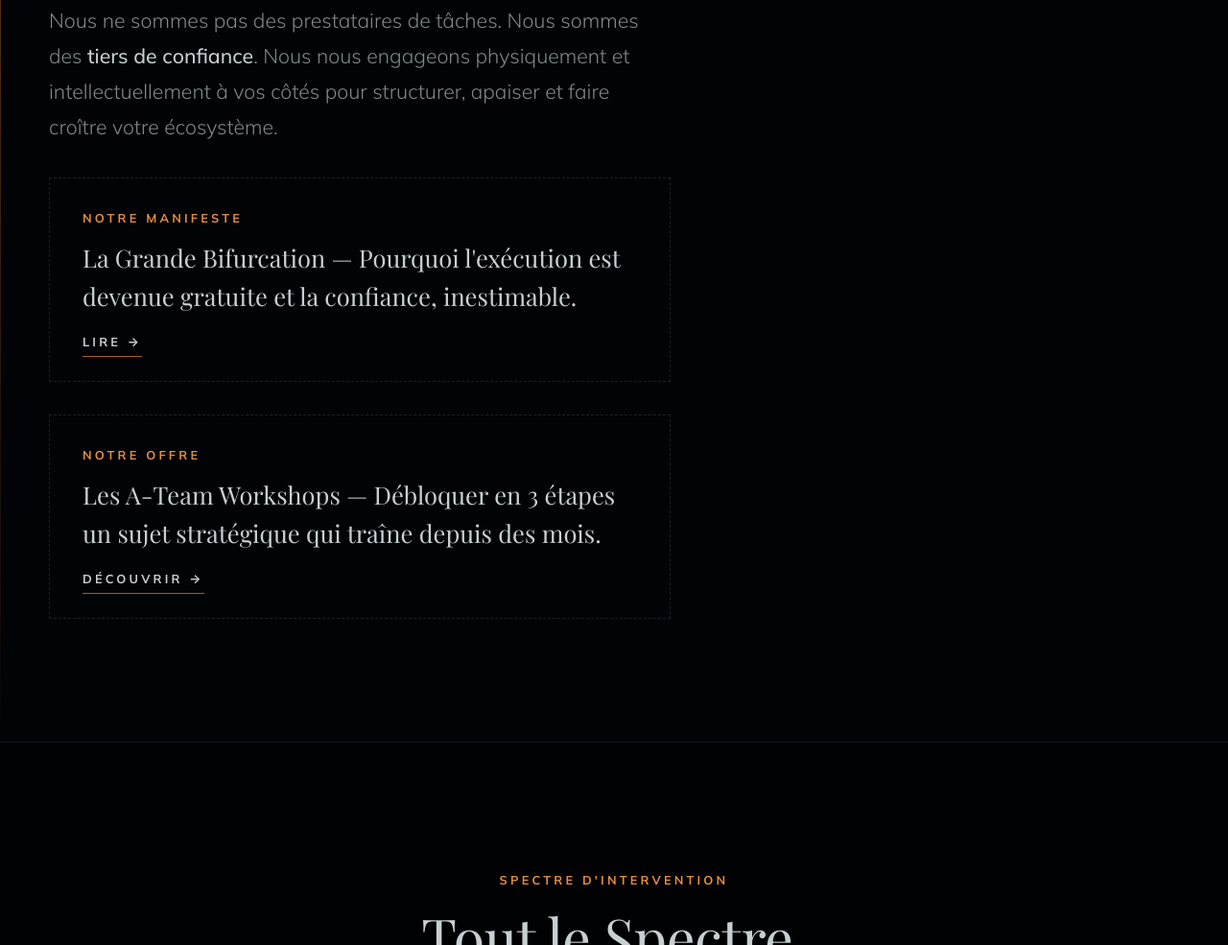
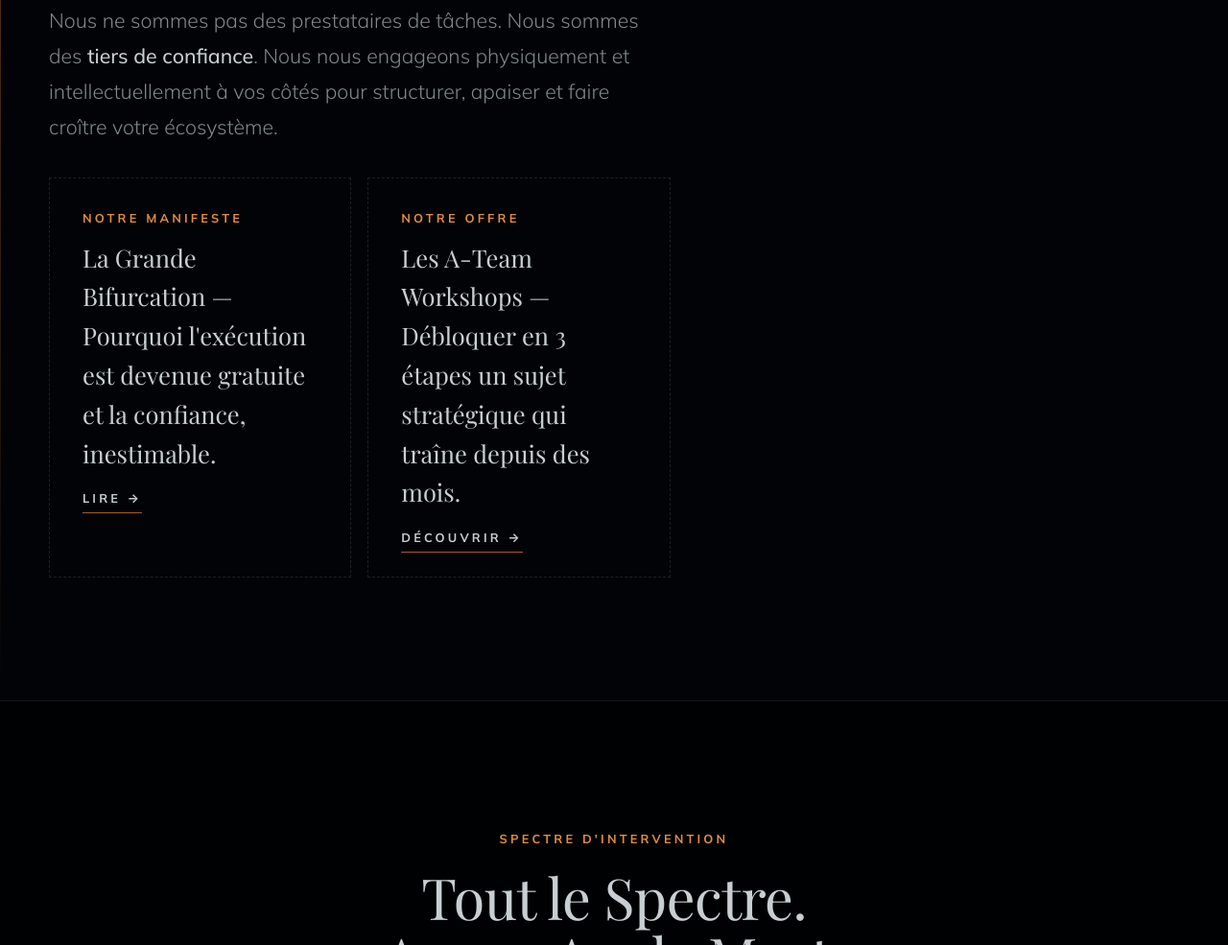
Before and after one commit to fabriceliut/alliance_liut, a website built with Vite: page index.html in a window 1280 px wide. Shown: the part 1807-2792 px from the top of the page at 96% size. Built offline with nearby package versions, Linux system fonts and the light colour scheme; a web font is replaced by a local one.

Commit message:
style: teasers manifeste + workshops côte à côte sur desktop

```diff
--- a/index.html
+++ b/index.html
@@ -241,6 +241,8 @@
 
 
           <!-- Teasers manifeste + workshops -->
+            <div class="teasers-grid">
+
             <div class="reveal" style="transition-delay: 0.25s">
               <a href="manifesto.html" class="vision-manifesto-teaser" aria-label="Lire La Grande Bifurcation — notre manifeste">
                 <span class="label-overline" style="font-size:var(--text-xs);">Notre Manifeste</span>
@@ -260,6 +262,8 @@
                 <span class="btn-ghost" style="margin-top:var(--space-4);font-size:var(--text-xs);">Découvrir →</span>
               </a>
             </div>
+
+            </div><!-- /teasers-grid -->
           </div>
 
           <!-- Right: Pacte card + Cas terrain -->
--- a/src/styles/main.css
+++ b/src/styles/main.css
@@ -1447,10 +1447,25 @@ h1, h2, h3 {
   text-decoration: none;
   border-radius: var(--radius-sm);
   transition: border-color var(--dur-mid), background var(--dur-mid);
+  height: 100%;
+  box-sizing: border-box;
 }
 .vision-manifesto-teaser:hover {
   border-color: oklch(55% 0.12 55 / 0.4);
   background: oklch(14% 0.018 240 / 0.5);
+}
+
+/* ── Teasers grid (manifeste + offre) ────────────────────────── */
+.teasers-grid {
+  display: grid;
+  grid-template-columns: 1fr;
+  gap: var(--space-4);
+}
+@media (min-width: 640px) {
+  .teasers-grid {
+    grid-template-columns: 1fr 1fr;
+  }
+  .teasers-grid .reveal { height: 100%; }
 }
 
 /* ── Partner cards ───────────────────────────────────────────── */
```
